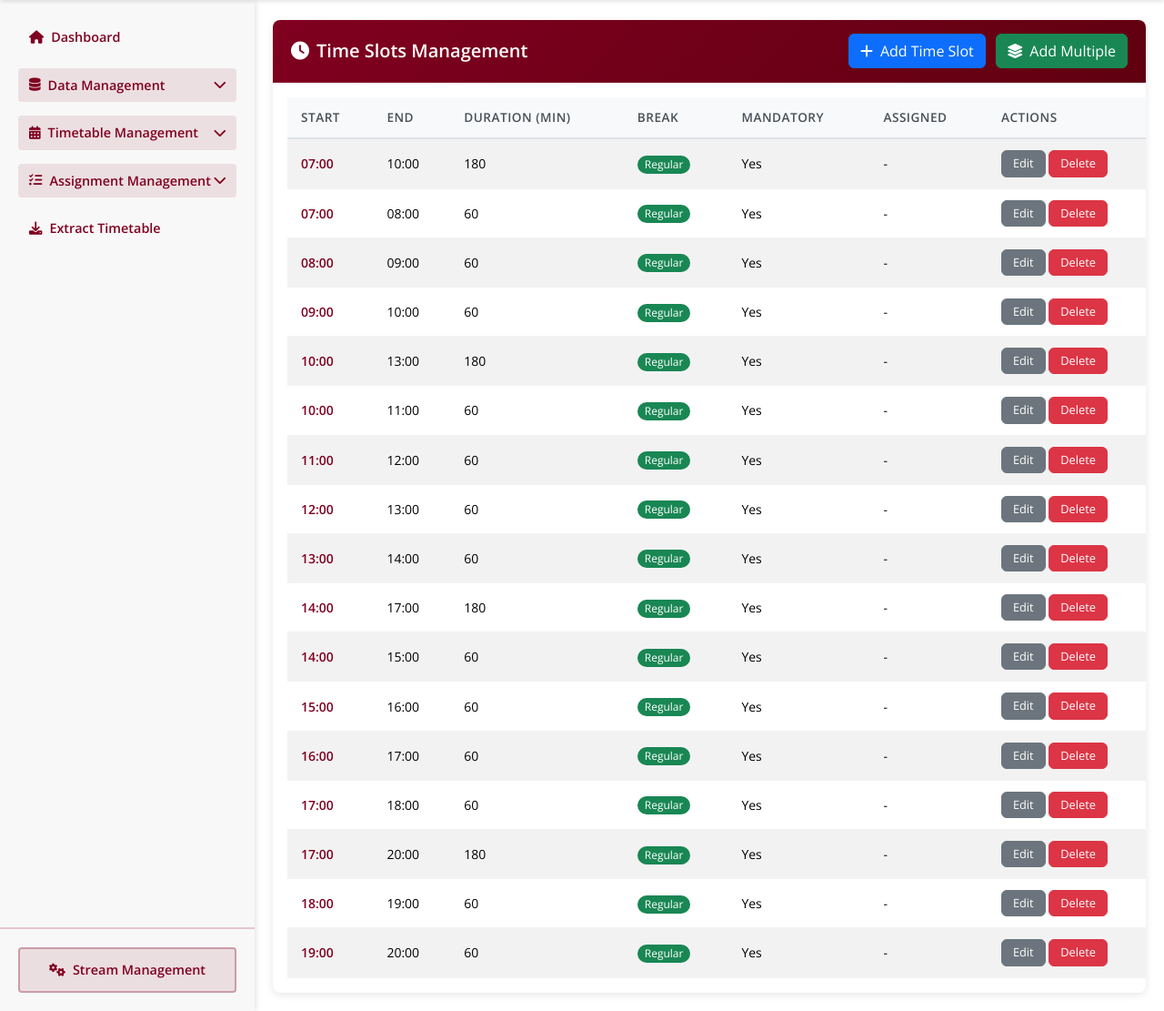
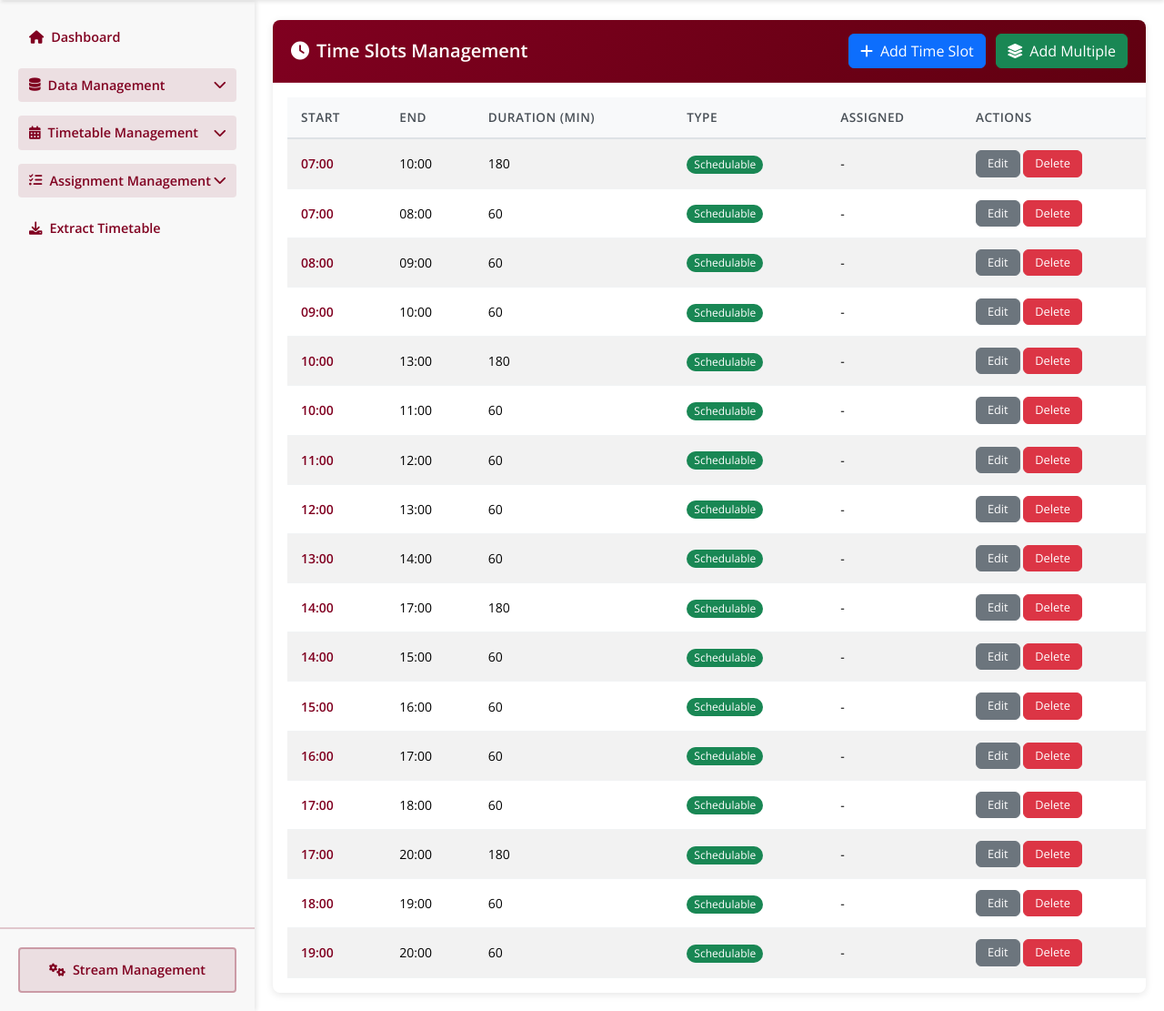
Before and after one commit to ReubenAboagye/aamusted-timetable, a PHP site: page /time_slots.php in a window 1280 px wide. Shown: the part 68-1179 px from the top of the page at 91% size. Run offline with PHP 8.4, Linux system fonts and the light colour scheme; data comes from the database, SQL or seed files in the repository; data that the repository does not hold is empty.

Commit message:
Update time slots management to default all slots as mandatory and enhance UI labels
- Changed the logic to set all time slots as mandatory by default, removing the optional checkbox for 'is_mandatory'.
- Updated UI labels to replace 'Break' with 'Non-Schedulable' and 'Regular' with 'Schedulable' for better clarity.
- Adjusted modal forms to reflect the new terminology and removed unnecessary checkbox for mandatory status.

```diff
--- a/time_slots.php
+++ b/time_slots.php
@@ -17,7 +17,7 @@ $current_stream_id = $streamManager->getCurrentStreamId();
 		$start_time = $conn->real_escape_string($_POST['start_time']);
 		$duration = (int)$_POST['duration'];
 		$is_break = isset($_POST['is_break']) ? 1 : 0;
-		$is_mandatory = isset($_POST['is_mandatory']) ? 1 : 0;
+		$is_mandatory = 1; // Default to mandatory for all time slots
 
 		// Validate that start time is on the hour (XX:00)
 		$start_minutes = (int)substr($start_time, -2);
@@ -58,7 +58,7 @@ $current_stream_id = $streamManager->getCurrentStreamId();
 		$num_slots = (int)$_POST['num_slots'];
 		$duration = (int)$_POST['duration'];
 		$is_break = isset($_POST['is_break']) ? 1 : 0;
-		$is_mandatory = isset($_POST['is_mandatory']) ? 1 : 0;
+		$is_mandatory = 1; // Default to mandatory for all time slots
 
 		// Validate that base start time is on the hour (XX:00)
 		$start_minutes = (int)substr($base_start_time, -2);
@@ -117,7 +117,7 @@ $current_stream_id = $streamManager->getCurrentStreamId();
 		$end_time = $conn->real_escape_string($_POST['end_time']);
 		$duration = (int)$_POST['duration'];
 		$is_break = isset($_POST['is_break']) ? 1 : 0;
-		$is_mandatory = isset($_POST['is_mandatory']) ? 1 : 0;
+		$is_mandatory = 1; // Default to mandatory for all time slots
 
 		// Prevent changing to a start_time that already exists on a different slot
 		$check_stmt = $conn->prepare("SELECT id FROM time_slots WHERE start_time = ? AND id <> ? LIMIT 1");
@@ -189,7 +189,7 @@ $assigned_map = array_flip($assigned_time_slot_ids);
 
 		<table class="table table-striped m-3" id="timeslotTable">
 			<thead>
-				<tr><th>Start</th><th>End</th><th>Duration (min)</th><th>Break</th><th>Mandatory</th><th>Assigned</th><th>Actions</th></tr>
+				<tr><th>Start</th><th>End</th><th>Duration (min)</th><th>Type</th><th>Assigned</th><th>Actions</th></tr>
 			</thead>
 			<tbody>
 				<?php while ($ts = $ts_rs->fetch_assoc()): ?>
@@ -199,12 +199,11 @@ $assigned_map = array_flip($assigned_time_slot_ids);
 						<td><?php echo htmlspecialchars($ts['duration']); ?></td>
 						<td>
 							<?php if ($ts['is_break']): ?>
-								<span class="badge bg-warning text-dark">Break</span>
+								<span class="badge bg-warning text-dark">Non-Schedulable</span>
 							<?php else: ?>
-								<span class="badge bg-success">Regular</span>
+								<span class="badge bg-success">Schedulable</span>
 							<?php endif; ?>
 						</td>
-						<td><?php echo $ts['is_mandatory'] ? 'Yes' : 'No'; ?></td>
 						<td class="assigned-cell"><?php echo isset($assigned_map[$ts['id']]) ? 'Yes' : '-'; ?></td>
 						<td>
 							<button class="btn btn-sm btn-secondary" data-bs-toggle="modal" data-bs-target="#editTimeSlotModal<?php echo $ts['id']; ?>">Edit</button>
@@ -228,8 +227,7 @@ $assigned_map = array_flip($assigned_time_slot_ids);
 										<div class="mb-3"><label class="form-label">Start Time</label><input type="time" name="start_time" class="form-control" value="<?php echo $ts['start_time']; ?>" required></div>
 										<div class="mb-3"><label class="form-label">End Time</label><input type="time" name="end_time" class="form-control" value="<?php echo $ts['end_time']; ?>" required></div>
 										<div class="mb-3"><label class="form-label">Duration (minutes)</label><input type="number" name="duration" class="form-control" value="<?php echo $ts['duration']; ?>" required></div>
-										<div class="form-check mb-3"><input type="checkbox" name="is_break" class="form-check-input" id="ts_break_<?php echo $ts['id']; ?>" <?php echo $ts['is_break'] ? 'checked' : ''; ?>><label class="form-check-label" for="ts_break_<?php echo $ts['id']; ?>">Is Break</label></div>
-										<div class="form-check mb-3"><input type="checkbox" name="is_mandatory" class="form-check-input" id="ts_mand_<?php echo $ts['id']; ?>" <?php echo $ts['is_mandatory'] ? 'checked' : ''; ?>><label class="form-check-label" for="ts_mand_<?php echo $ts['id']; ?>">Is Mandatory</label></div>
+										<div class="form-check mb-3"><input type="checkbox" name="is_break" class="form-check-input" id="ts_break_<?php echo $ts['id']; ?>" <?php echo $ts['is_break'] ? 'checked' : ''; ?>><label class="form-check-label" for="ts_break_<?php echo $ts['id']; ?>">Mark as Non-Schedulable</label></div>
 									</div>
 									<div class="modal-footer"><button type="button" class="btn btn-secondary" data-bs-dismiss="modal">Cancel</button><button type="submit" class="btn btn-primary">Save</button></div>
 								</form>
@@ -270,11 +268,7 @@ $assigned_map = array_flip($assigned_time_slot_ids);
 					</div>
 					<div class="form-check mb-3">
 						<input type="checkbox" name="is_break" class="form-check-input" id="add_ts_break">
-						<label class="form-check-label" for="add_ts_break">Is Break</label>
-					</div>
-					<div class="form-check mb-3">
-						<input type="checkbox" name="is_mandatory" class="form-check-input" id="add_ts_mand">
-						<label class="form-check-label" for="add_ts_mand">Is Mandatory</label>
+						<label class="form-check-label" for="add_ts_break">Mark as Non-Schedulable</label>
 					</div>
 				</div>
 				<div class="modal-footer">
@@ -329,11 +323,7 @@ $assigned_map = array_flip($assigned_time_slot_ids);
 
 					<div class="form-check mb-3">
 						<input type="checkbox" name="is_break" class="form-check-input" id="add_multiple_ts_break">
-						<label class="form-check-label" for="add_multiple_ts_break">Is Break</label>
-					</div>
-					<div class="form-check mb-3">
-						<input type="checkbox" name="is_mandatory" class="form-check-input" id="add_multiple_ts_mand">
-						<label class="form-check-label" for="add_multiple_ts_mand">Is Mandatory</label>
+						<label class="form-check-label" for="add_multiple_ts_break">Mark as Non-Schedulable</label>
 					</div>
 
 					<div class="alert alert-info">
```
